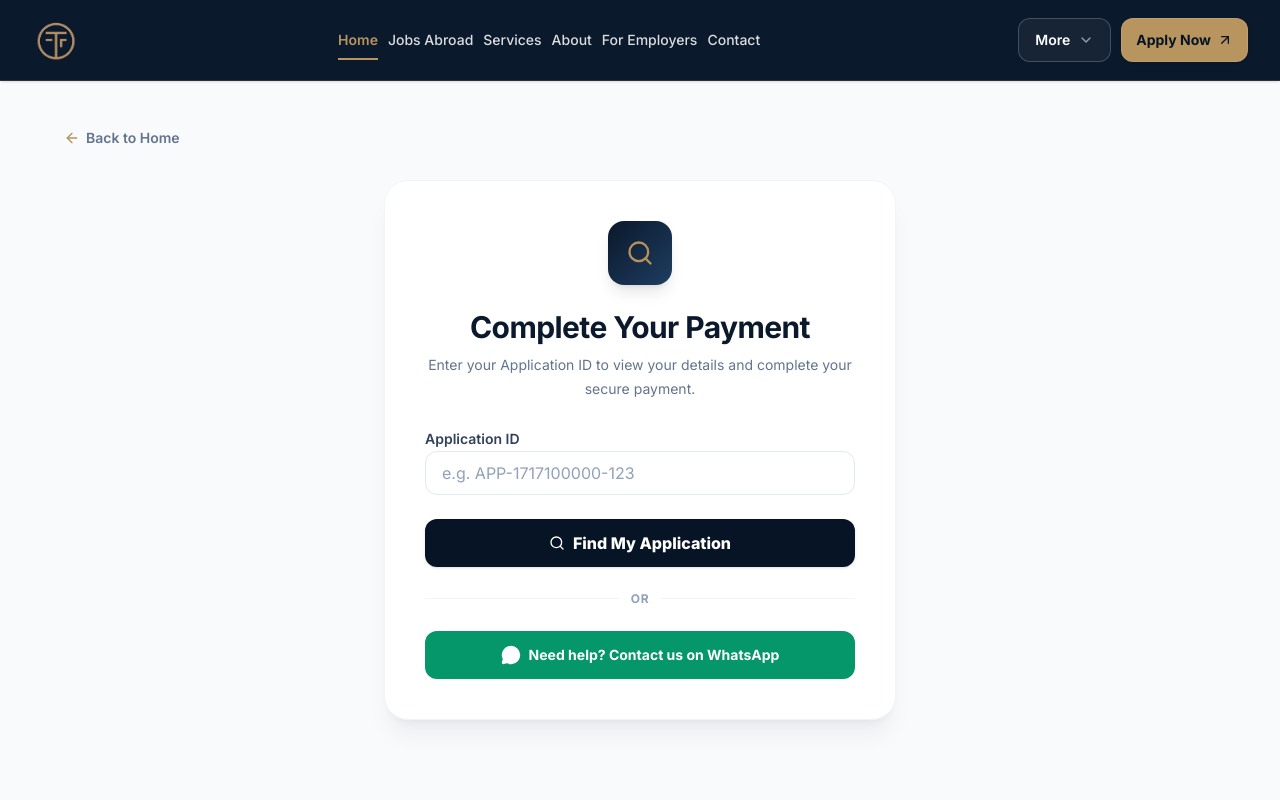
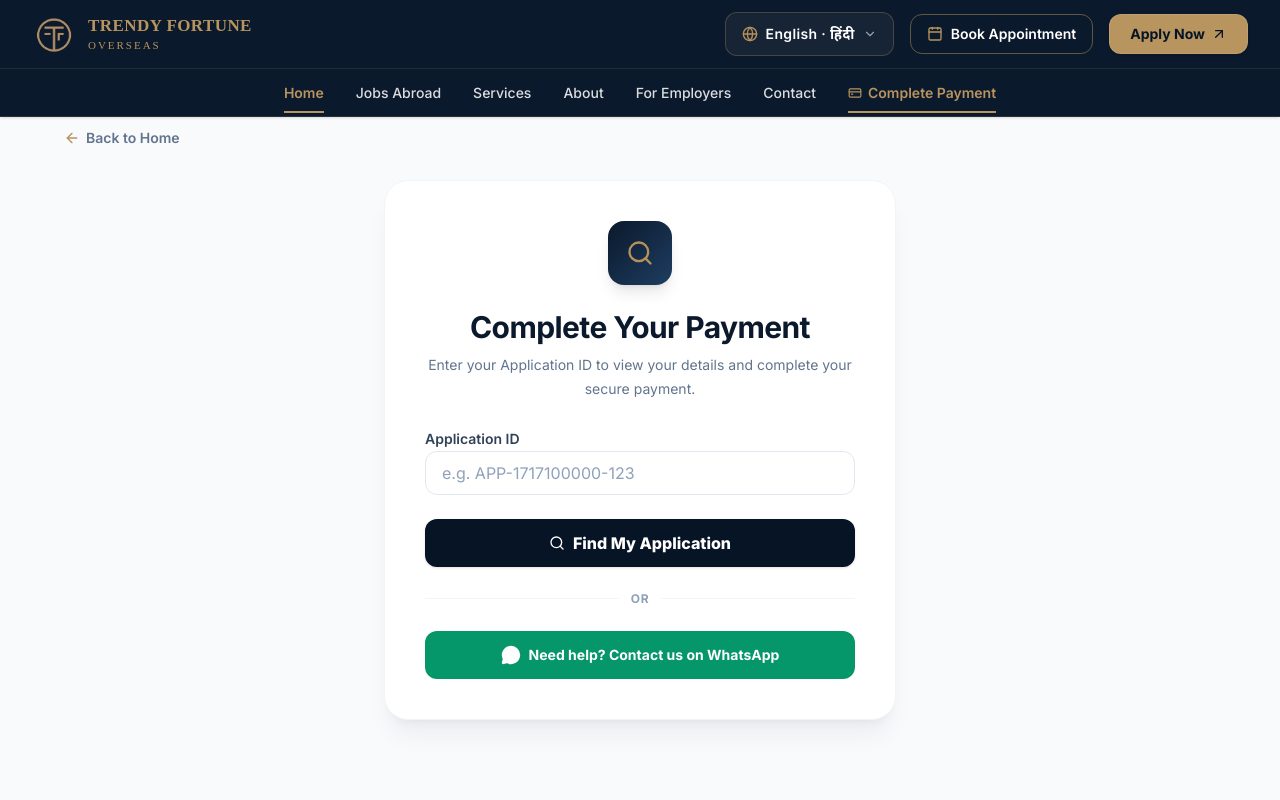
Before and after one commit to pragyyann/TrendyFortuneProduction, a Next.js app: page /pay in a window 1280 px wide. Shown: the top 800 px of the page. Built offline with nearby package versions, Linux system fonts and the light colour scheme.

Commit message:
final deployment UI fixes

```diff
--- a/src/app/layout.tsx
+++ b/src/app/layout.tsx
@@ -116,7 +116,7 @@ export default function RootLayout({
     "@type": "EmploymentAgency",
     "name": "Trendy Fortune",
     "image": "https://www.trendyfortune.com/og-image.jpg",
-    "description": "Government-registered and ISO-certified overseas recruitment agency supplying skilled technical manpower and work permit visa support.",
+    "description": "Overseas recruitment agency supplying skilled technical manpower and work permit visa support.",
     "@id": "https://www.trendyfortune.com/#agency",
     "url": "https://www.trendyfortune.com",
     "telephone": CONTACT_INFO.phone,
--- a/src/components/Footer.tsx
+++ b/src/components/Footer.tsx
@@ -75,11 +75,10 @@ export function Footer() {
               </span>
             </a>
             <p className="text-sm text-slate-400 font-sans leading-relaxed max-w-sm">
-              An ISO certified and government registered overseas manpower recruitment consultancy helping businesses hire global talent and guiding job seekers to secure visa placements globally.
+              An overseas manpower recruitment consultancy helping businesses hire global talent and guiding job seekers to secure visa placements globally.
             </p>
             <div className="text-xs text-slate-500 font-medium font-sans">
-              Licence No: B-1209/MUM/COM/1000+/5/9876/2026 <br />
-              (ISO 9001:2015 Certified Agency)
+              Licence No: B-1209/MUM/COM/1000+/5/9876/2026
             </div>
           </div>
 
--- a/src/components/Hero.tsx
+++ b/src/components/Hero.tsx
@@ -17,7 +17,7 @@ export function Hero() {
     const targetId = formType === "seeker" ? "job-seeker" : "employer";
     const element = document.getElementById(targetId);
     if (element) {
-      const offset = 80;
+      const offset = window.innerWidth >= 1024 ? 120 : 80;
       const bodyRect = document.body.getBoundingClientRect().top;
       const elementRect = element.getBoundingClientRect().top;
       const elementPosition = elementRect - bodyRect;
@@ -48,12 +48,6 @@ export function Hero() {
             transition={{ duration: 0.8, ease: "easeOut" }}
             className="w-full bg-white/80 border border-white/60 shadow-[0_24px_50px_rgba(148,163,184,0.06)] rounded-[1.5rem] xs:rounded-[2rem] sm:rounded-[2.5rem] p-4 xs:p-6 sm:p-8 md:p-10 space-y-4 sm:space-y-6 relative z-10 max-w-full"
           >
-            {/* Tagline */}
-            <div className="hidden sm:inline-flex items-center gap-2 bg-[#FAFAF7] border border-[#B6925B]/30 px-4 py-1.5 rounded-full text-sm font-semibold text-[#071426] shadow-sm">
-              <span className="flex h-2.5 w-2.5 rounded-full bg-[#10B981] animate-pulse" />
-              {t("badge")}
-            </div>
-
             {/* Headline */}
             <h1 className="text-[32px] xs:text-4xl sm:text-5xl lg:text-[2.6rem] xl:text-[2.85rem] font-display font-extrabold text-[#071426] leading-tight tracking-tight">
               {t("title")}
--- a/src/components/Navbar.tsx
+++ b/src/components/Navbar.tsx
@@ -1,7 +1,7 @@
 "use client";
 
 import * as React from "react";
-import { Menu, X, ArrowUpRight, CreditCard, Calendar, ChevronDown } from "lucide-react";
+import { Menu, X, ArrowUpRight, CreditCard, Calendar } from "lucide-react";
 import { motion, AnimatePresence } from "framer-motion";
 import { cn } from "@/lib/utils";
 import { NAV_LINKS } from "@/constants";
@@ -17,8 +17,6 @@ export function Navbar() {
   const [isOpen, setIsOpen] = React.useState(false);
   const [scrolled, setScrolled] = React.useState(false);
   const [activeSection, setActiveSection] = React.useState("home");
-  const [isMoreOpen, setIsMoreOpen] = React.useState(false);
-  const moreDropdownRef = React.useRef<HTMLDivElement>(null);
 
   const isJobPage = pathname?.startsWith("/jobs");
   const currentActiveSection = isJobPage ? "jobs-abroad" : activeSection;
@@ -63,17 +61,6 @@ export function Navbar() {
     return () => window.removeEventListener("scroll", handleScroll);
   }, [isJobPage]);
 
-  // Close More dropdown on click outside
-  React.useEffect(() => {
-    function handleClickOutside(event: MouseEvent) {
-      if (moreDropdownRef.current && !moreDropdownRef.current.contains(event.target as Node)) {
-        setIsMoreOpen(false);
-      }
-    }
-    document.addEventListener("mousedown", handleClickOutside);
-    return () => document.removeEventListener("mousedown", handleClickOutside);
-  }, []);
-
   // Smooth scroll handler
   const handleScrollTo = (e: React.MouseEvent<HTMLAnchorElement>, href: string) => {
     // If not on homepage or not an anchor link, let the normal link navigation handle it
@@ -91,7 +78,7 @@ export function Navbar() {
     const element = targetId ? document.getElementById(targetId) : null;
 
     if (element) {
-      const offset = 80; // Adjust for sticky navbar height
+      const offset = window.innerWidth >= 1024 ? 120 : 80; // Adjust for sticky two-row navbar height
       const bodyRect = document.body.getBoundingClientRect().top;
       const elementRect = element.getBoundingClientRect().top;
       const elementPosition = elementRect - bodyRect;
@@ -116,7 +103,7 @@ export function Navbar() {
     }
     const element = document.getElementById("job-seeker");
     if (element) {
-      const offset = 80;
+      const offset = window.innerWidth >= 1024 ? 120 : 80;
       const bodyRect = document.body.getBoundingClientRect().top;
       const elementRect = element.getBoundingClientRect().top;
       const elementPosition = elementRect - bodyRect;
@@ -134,10 +121,15 @@ export function Navbar() {
   return (
     <>
       <header
-        className="fixed top-0 left-0 right-0 z-50 w-full bg-[#0B192C] border-b border-[#B8945E]/20 py-4 shadow-sm overflow-x-hidden"
+        className={cn(
+          "fixed top-0 left-0 right-0 z-50 w-full bg-[#0B192C] border-b border-[#B8945E]/20 shadow-sm transition-all duration-300",
+          scrolled ? "bg-[#0B192C]/98 backdrop-blur-md" : "bg-[#0B192C]"
+        )}
       >
-        <div className="max-w-7xl mx-auto px-4 sm:px-6 lg:px-8">
-          <div className="flex items-center justify-between gap-3 lg:gap-4 2xl:gap-6 min-w-0">
+        {/* --- DESKTOP TWO-ROW NAVBAR (lg and above) --- */}
+        <div className="hidden lg:flex flex-col w-full">
+          {/* Top Row: Height 68px */}
+          <div className="h-[68px] flex items-center justify-between max-w-7xl mx-auto px-4 sm:px-6 lg:px-8 w-full">
             {/* Logo Group */}
             <div className="flex items-center shrink-0">
               <a
@@ -145,29 +137,53 @@ export function Navbar() {
                 onClick={(e) => handleScrollTo(e, "/#home")}
                 className="flex items-center gap-3 group focus:outline-none"
               >
-                <div className="relative h-10 w-10 sm:h-12 sm:w-12 lg:h-12 lg:w-12 2xl:h-16 2xl:w-16 group-hover:scale-105 transition-transform flex items-center justify-center shrink-0">
+                <div className="relative h-11 w-11 group-hover:scale-105 transition-transform flex items-center justify-center shrink-0">
                   <Image
                     src="/images/Untitled design (2).png"
                     alt="Trendy Fortune Overseas logo"
                     fill
-                    sizes="(max-width: 768px) 40px, 64px"
+                    sizes="44px"
                     className="object-contain"
                     priority
                   />
                 </div>
-                <div className="hidden 2xl:flex flex-col items-center select-none">
-                  <span className="font-serif font-extrabold text-base md:text-xl text-[#B8945E] uppercase tracking-wide leading-none" style={{ fontFamily: "'Times New Roman', Times, serif" }}>
+                <div className="flex flex-col items-start select-none">
+                  <span className="font-serif font-extrabold text-base lg:text-[17px] text-[#B8945E] uppercase tracking-wide leading-none" style={{ fontFamily: "'Times New Roman', Times, serif" }}>
                     TRENDY FORTUNE
                   </span>
-                  <span className="font-serif text-[9px] md:text-xs text-[#B8945E] uppercase tracking-[0.18em] text-center leading-none mt-1" style={{ fontFamily: "'Times New Roman', Times, serif" }}>
+                  <span className="font-serif text-[10px] lg:text-[11px] text-[#B8945E] uppercase tracking-[0.18em] text-center leading-none mt-1.5" style={{ fontFamily: "'Times New Roman', Times, serif" }}>
                     OVERSEAS
                   </span>
                 </div>
               </a>
             </div>
 
-            {/* Desktop Navigation Links */}
-            <nav className="hidden lg:flex items-center gap-1.5 xl:gap-2.5 2xl:gap-5 whitespace-nowrap min-w-0">
+            {/* Actions: Language Switcher + Book Appointment + Apply Now */}
+            <div className="flex items-center gap-4 shrink-0 whitespace-nowrap">
+              <LanguageSwitcher />
+
+              <a
+                href="/appointment"
+                className="inline-flex items-center gap-2 h-10 px-4 rounded-xl text-sm font-semibold text-white bg-transparent border border-[#B8945E]/50 hover:border-[#B8945E] hover:bg-white/5 transition-all duration-300 whitespace-nowrap"
+              >
+                <Calendar className="h-4 w-4 text-[#B8945E]" />
+                {t("bookAppointment") || "Book Appointment"}
+              </a>
+
+              <Button
+                onClick={handleApplyClick}
+                variant="primary"
+                className="gap-1.5 group h-10 px-5 whitespace-nowrap bg-[#B8945E] text-[#071426] hover:bg-[#A37F48] hover:shadow-[0_0_15px_rgba(184,148,94,0.35)] hover:-translate-y-0.5 transition-all duration-300 border border-white/10 font-bold text-sm"
+              >
+                {t("applyNow")}
+                <ArrowUpRight className="h-4 w-4 text-[#071426] group-hover:translate-x-0.5 group-hover:-translate-y-0.5 transition-transform" />
+              </Button>
+            </div>
+          </div>
+
+          {/* Bottom Row: Height 48px */}
+          <div className="h-[48px] border-t border-[#B8945E]/15 flex items-center justify-center w-full">
+            <nav className="flex items-center gap-6 xl:gap-8 justify-center whitespace-nowrap min-w-0">
               {NAV_LINKS.map((link) => {
                 const hashIndex = link.href.indexOf("#");
                 const id = hashIndex !== -1 ? link.href.substring(hashIndex + 1) : link.href;
@@ -179,7 +195,7 @@ export function Navbar() {
                     href={link.href}
                     onClick={(e) => handleScrollTo(e, link.href)}
                     className={cn(
-                      "text-[13px] xl:text-sm 2xl:text-base font-medium transition-colors hover:text-[#B8945E] relative py-2 focus:outline-none whitespace-nowrap",
+                      "text-[13px] xl:text-sm font-medium transition-colors hover:text-[#B8945E] relative py-1 focus:outline-none whitespace-nowrap",
                       isActive ? "text-[#B8945E] font-semibold" : "text-white/85"
                     )}
                   >
@@ -187,106 +203,79 @@ export function Navbar() {
                     {isActive && (
                       <motion.div
                         layoutId="activeNavIndicator"
-                        className="absolute bottom-[-2px] left-0 right-0 h-0.5 bg-[#B8945E]"
+                        className="absolute bottom-[-6px] left-0 right-0 h-0.5 bg-[#B8945E]"
                         transition={{ type: "spring", stiffness: 380, damping: 30 }}
                       />
                     )}
                   </a>
                 );
               })}
+
+              {/* Complete Payment Centered Navigation Link */}
+              <a
+                href="/pay"
+                className={cn(
+                  "text-[13px] xl:text-sm font-medium transition-colors hover:text-[#B8945E] relative py-1 focus:outline-none whitespace-nowrap flex items-center gap-1.5",
+                  currentActiveSection === "pay" || pathname === "/pay" ? "text-[#B8945E] font-semibold" : "text-white/85"
+                )}
+              >
+                <CreditCard className="h-3.5 w-3.5" />
+                {t("completePayment") || "Complete Payment"}
+                {(currentActiveSection === "pay" || pathname === "/pay") && (
+                  <motion.div
+                    layoutId="activeNavIndicator"
+                    className="absolute bottom-[-6px] left-0 right-0 h-0.5 bg-[#B8945E]"
+                    transition={{ type: "spring", stiffness: 380, damping: 30 }}
+                  />
+                )}
+              </a>
             </nav>
-
-            {/* Desktop Actions (Language Switcher + Complete Payment + Apply Now) */}
-            <div className="hidden lg:flex items-center gap-2 xl:gap-2.5 2xl:gap-3.5 shrink-0 whitespace-nowrap">
-              {/* More Dropdown (visible strictly between 1024px and 1439px) */}
-              <div className="hidden lg:block 2xl:hidden relative" ref={moreDropdownRef}>
-                <button
-                  onClick={() => setIsMoreOpen(!isMoreOpen)}
-                  type="button"
-                  className="inline-flex items-center justify-center gap-2 h-11 px-4 rounded-xl border border-white/20 hover:border-white/40 bg-white/5 hover:bg-white/10 text-white font-semibold hover:shadow-sm focus:outline-none focus:ring-2 focus:ring-offset-2 focus:ring-[#B8945E] transition-all cursor-pointer whitespace-nowrap text-sm"
-                  aria-haspopup="true"
-                  aria-expanded={isMoreOpen}
-                  aria-label="More navigation links"
-                >
-                  <span>{t("more") || "More"}</span>
-                  <ChevronDown className={cn("h-4 w-4 text-slate-400 transition-transform duration-200", isMoreOpen ? "transform rotate-180" : "")} />
-                </button>
-
-                {isMoreOpen && (
-                  <div className="absolute right-0 mt-2 w-64 rounded-xl bg-white shadow-xl border border-slate-100 ring-1 ring-black/5 z-50 p-3 space-y-3 transform origin-top-right transition-all duration-200">
-                    <div className="bg-slate-50 px-3 py-1.5 rounded-lg text-[10px] font-bold text-slate-400 uppercase tracking-wider font-sans">
-                      More Actions
+          </div>
         </div>
 
-                    {/* Language Switcher Nested */}
-                    <div className="w-full">
-                      <LanguageSwitcher isDropdown={true} />
+        {/* --- MOBILE NAVBAR (below lg) --- */}
+        <div className="lg:hidden flex items-center justify-between h-16 max-w-7xl mx-auto px-4 sm:px-6 w-full min-w-0">
+          {/* Logo Group */}
+          <div className="flex items-center shrink-0 min-w-0 mr-2">
+            <a
+              href="/#home"
+              onClick={(e) => handleScrollTo(e, "/#home")}
+              className="flex items-center gap-2 xs:gap-3 group focus:outline-none min-w-0"
+            >
+              <div className="relative h-9 w-9 xs:h-10 xs:w-10 group-hover:scale-105 transition-transform flex items-center justify-center shrink-0">
+                <Image
+                  src="/images/Untitled design (2).png"
+                  alt="Trendy Fortune Overseas logo"
+                  fill
+                  sizes="(max-width: 479px) 36px, 40px"
+                  className="object-contain"
+                  priority
+                />
+              </div>
+              <div className="flex flex-col items-start select-none min-w-0">
+                <span className="font-serif font-extrabold text-[10.5px] xs:text-[12px] sm:text-[14px] text-[#B8945E] uppercase tracking-wide leading-none truncate" style={{ fontFamily: "'Times New Roman', Times, serif" }}>
+                  TRENDY FORTUNE
+                </span>
+                <span className="font-serif text-[7.5px] xs:text-[8px] sm:text-[9.5px] text-[#B8945E] uppercase tracking-[0.18em] text-center leading-none mt-1 sm:mt-1.5 truncate" style={{ fontFamily: "'Times New Roman', Times, serif" }}>
+                  OVERSEAS
+                </span>
+              </div>
+            </a>
           </div>
 
-                    {/* Book Appointment Nested */}
-                    <a
-                      href="/appointment"
-                      onClick={() => setIsMoreOpen(false)}
-                      className="w-full flex items-center gap-2.5 px-4 py-3 rounded-xl text-sm font-semibold text-slate-700 hover:bg-slate-50 border border-slate-100 transition-all duration-200 whitespace-nowrap"
-                    >
-                      <Calendar className="h-4 w-4 text-[#B8945E] shrink-0" />
-                      <span className="truncate">{t("bookAppointment") || "Book Appointment"}</span>
-                    </a>
-
-                    {/* Complete Payment Nested */}
-                    <a
-                      href="/pay"
-                      onClick={() => setIsMoreOpen(false)}
-                      className="w-full flex items-center gap-2.5 px-4 py-3 rounded-xl text-sm font-semibold text-slate-700 hover:bg-slate-50 border border-slate-100 transition-all duration-200 whitespace-nowrap"
-                    >
-                      <CreditCard className="h-4 w-4 text-[#B8945E] shrink-0" />
-                      <span className="truncate">{t("completePayment") || "Complete Payment"}</span>
-                    </a>
-                  </div>
-                )}
-              </div>
-
-              <div className="hidden 2xl:block">
-                <LanguageSwitcher />
-              </div>
-              <a
-                href="/appointment"
-                className="hidden 2xl:inline-flex items-center gap-2 px-4 py-2.5 rounded-xl text-sm font-semibold text-white/90 border border-white/20 hover:border-white/40 hover:bg-white/10 transition-all duration-300 whitespace-nowrap"
-              >
-                <Calendar className="h-4 w-4 text-[#B8945E]" />
-                {t("bookAppointment") || "Book Appointment"}
-              </a>
-              <a
-                href="/pay"
-                className="hidden 2xl:inline-flex items-center gap-2 px-4 py-2.5 rounded-xl text-sm font-semibold text-[#B8945E] border border-[#B8945E]/30 hover:border-[#B8945E]/60 hover:bg-[#B8945E]/10 transition-all duration-300 whitespace-nowrap"
-              >
-                <CreditCard className="h-4 w-4" />
-                {t("completePayment")}
-              </a>
-              <Button
-                onClick={handleApplyClick}
-                variant="primary"
-                className="gap-1.5 group px-3.5 py-2 2xl:gap-2 2xl:px-5 2xl:py-2.5 whitespace-nowrap bg-[#B8945E] text-[#071426] hover:bg-[#A37F48] hover:shadow-[0_0_15px_rgba(184,148,94,0.35)] hover:-translate-y-0.5 transition-all duration-300 border border-white/10 font-bold text-sm 2xl:text-base"
-              >
-                {t("applyNow")}
-                <ArrowUpRight className="h-4 w-4 text-[#071426] group-hover:translate-x-0.5 group-hover:-translate-y-0.5 transition-transform" />
-              </Button>
-            </div>
-
-            {/* Mobile Actions Container (Language Switcher outside Hamburger + Hamburger Toggle) */}
-            <div className="flex lg:hidden items-center gap-1.5 xs:gap-2.5 shrink-0">
+          {/* Mobile Right Controls: LanguageSwitcher (Mobile Header style) + Hamburger Toggle */}
+          <div className="flex items-center gap-1.5 xs:gap-2 shrink-0">
             <div>
               <LanguageSwitcher isMobileHeader={true} />
             </div>
             <button
               onClick={() => setIsOpen(!isOpen)}
-                className="p-2.5 rounded-xl text-white hover:bg-white/10 focus:outline-none cursor-pointer shrink-0 transition-colors"
+              className="p-2 rounded-xl text-white hover:bg-white/10 focus:outline-none cursor-pointer shrink-0 transition-colors"
               aria-expanded={isOpen}
               aria-label="Toggle navigation menu"
             >
-                {isOpen ? <X className="h-6 w-6" /> : <Menu className="h-6 w-6" />}
+              {isOpen ? <X className="h-5 w-5 xs:h-6 xs:w-6" /> : <Menu className="h-5 w-5 xs:h-6 xs:w-6" />}
             </button>
-            </div>
           </div>
         </div>
       </header>
@@ -299,10 +288,10 @@ export function Navbar() {
             animate={{ opacity: 1, y: 0 }}
             exit={{ opacity: 0, y: -20 }}
             transition={{ duration: 0.2 }}
-            className="fixed inset-x-0 top-[76px] z-30 lg:hidden border-b border-slate-100 bg-white/95 backdrop-blur-lg shadow-xl"
+            className="fixed inset-x-0 top-[64px] z-30 lg:hidden border-b border-slate-100 bg-white/95 backdrop-blur-lg shadow-xl"
           >
             <div className="px-4 pt-4 pb-8 space-y-6">
-              <nav className="flex flex-col gap-4">
+              <nav className="flex flex-col gap-2">
                 {NAV_LINKS.map((link) => {
                   const hashIndex = link.href.indexOf("#");
                   const id = hashIndex !== -1 ? link.href.substring(hashIndex + 1) : link.href;
@@ -314,7 +303,7 @@ export function Navbar() {
                       href={link.href}
                       onClick={(e) => handleScrollTo(e, link.href)}
                       className={cn(
-                        "text-lg font-medium px-4 py-2.5 rounded-xl transition-colors",
+                        "text-base font-medium px-4 py-2.5 rounded-xl transition-colors",
                         isActive
                           ? "bg-slate-50 text-[#B6925B] font-semibold"
                           : "text-slate-600 hover:bg-slate-50 hover:text-[#0B192C]"
@@ -324,9 +313,26 @@ export function Navbar() {
                     </a>
                   );
                 })}
+
+                {/* Complete Payment Mobile Link */}
+                <a
+                  href="/pay"
+                  onClick={() => setIsOpen(false)}
+                  className={cn(
+                    "text-base font-medium px-4 py-2.5 rounded-xl transition-colors flex items-center gap-2.5",
+                    currentActiveSection === "pay" || pathname === "/pay"
+                      ? "bg-slate-50 text-[#B6925B] font-semibold"
+                      : "text-slate-600 hover:bg-slate-50 hover:text-[#0B192C]"
+                  )}
+                >
+                  <CreditCard className="h-4 w-4 text-[#B8945E]" />
+                  <span>{t("completePayment") || "Complete Payment"}</span>
+                </a>
               </nav>
+
               <div className="px-4 pt-4 border-t border-slate-100 flex flex-col gap-3">
                 <LanguageSwitcher isMobile={true} />
+
                 <a
                   href="/appointment"
                   onClick={() => setIsOpen(false)}
@@ -335,15 +341,8 @@ export function Navbar() {
                   <Calendar className="h-4 w-4 text-[#B8945E]" />
                   {t("bookAppointment") || "Book Appointment"}
                 </a>
-                <a
-                  href="/pay"
-                  onClick={() => setIsOpen(false)}
-                  className="w-full flex items-center justify-center gap-2 h-11 rounded-xl text-sm font-semibold text-[#0B192C] border-2 border-[#B8945E]/40 hover:border-[#B8945E] hover:bg-[#B8945E]/5 transition-all"
-                >
-                  <CreditCard className="h-4 w-4 text-[#B8945E]" />
-                  {t("completePayment")}
-                </a>
-                <Button onClick={handleApplyClick} variant="primary" className="w-full justify-center">
+
+                <Button onClick={handleApplyClick} variant="primary" className="w-full justify-center bg-[#B8945E] text-[#071426] hover:bg-[#A37F48] font-bold h-11 rounded-xl border border-white/10">
                   {t("applyNow")}
                 </Button>
               </div>
```
Also changed, not shown: src/components/InteractiveWorldMap.tsx (+70 -6 lines), src/components/JobSeekerForm.tsx (+8 -1 lines). Lines whose indentation alone changed are shown as unchanged.
